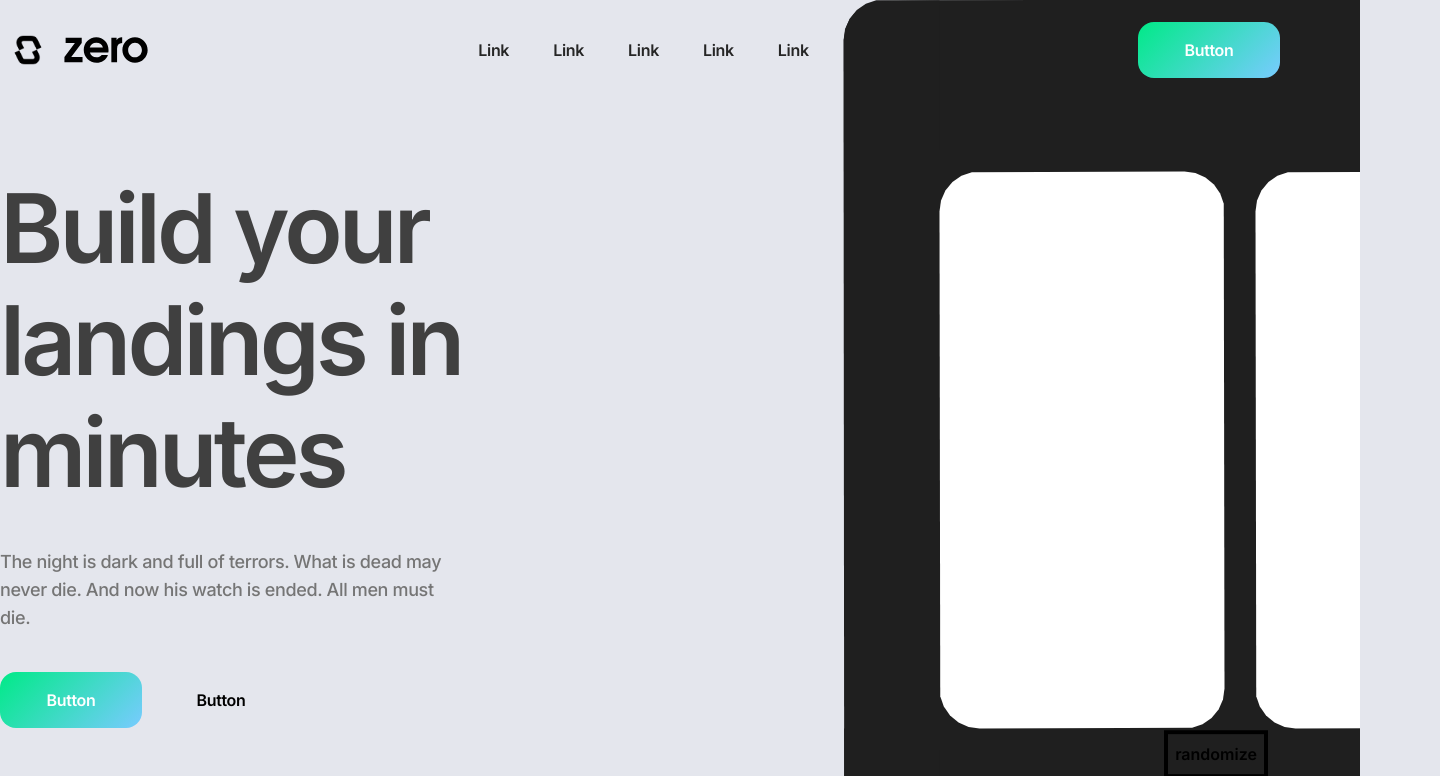
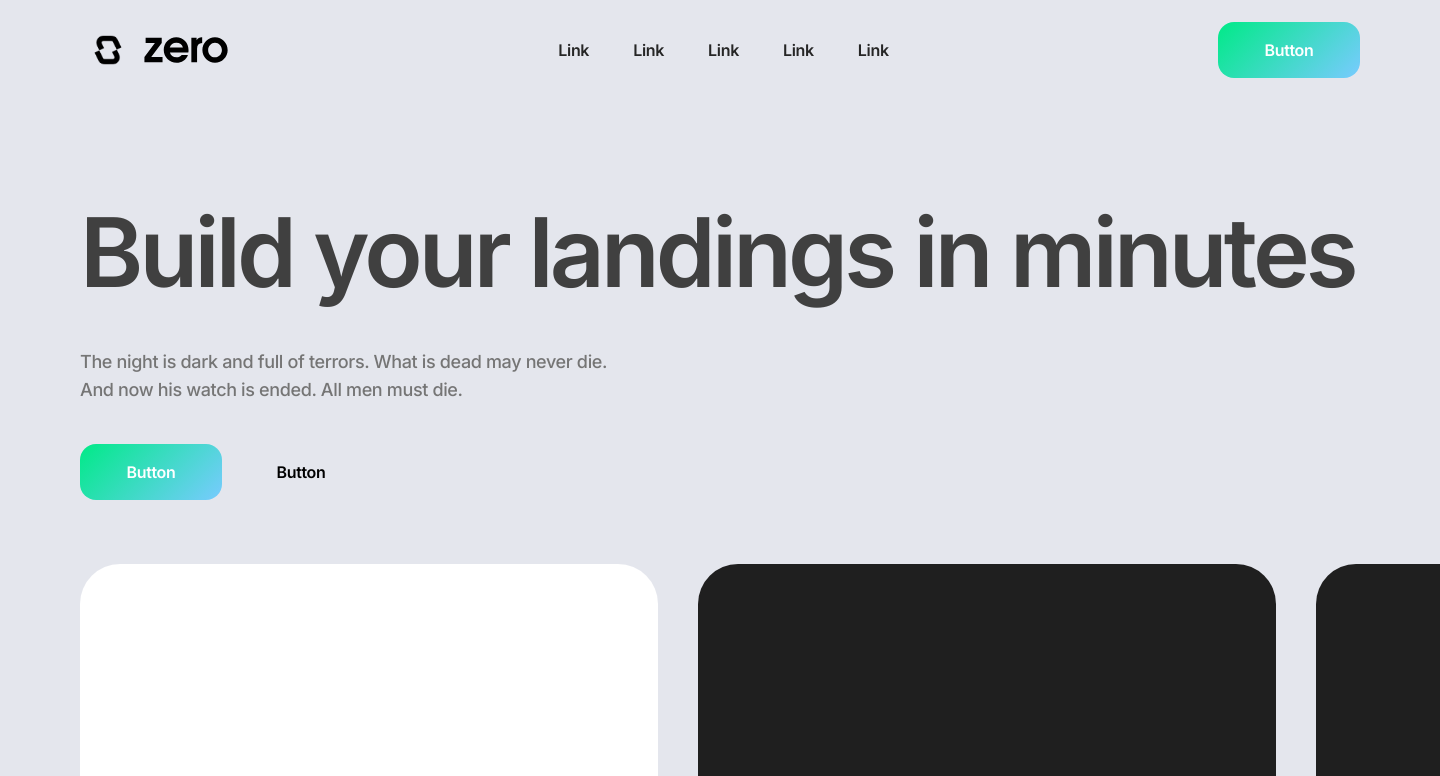
Before and after one commit to OldBoneBro/madmaxx-builder-webapp, a React (Vite) app: page / in a window 1280 px wide. Shown: the top 776 px of the page, 1440 px wide, since content can reach past the window. Built offline with nearby package versions, Linux system fonts and the light colour scheme.

Commit message:
switch to the Style-08 component

```diff
--- a/src/App.jsx
+++ b/src/App.jsx
@@ -1,9 +1,9 @@
-import Variant01 from "./assets/pages/Variant01.jsx"
+import Style08 from "./assets/heroes/Style-08.jsx"
 
 function App() {
 
   return (
-      <Variant01/>
+      <Style08/>
   )
 
 }
--- a/src/assets/heroes/Style-10.jsx
+++ b/src/assets/heroes/Style-10.jsx
@@ -2,8 +2,7 @@ import Navigatinon from "../navigation/Navigation.jsx"
 import ButtonPrimary from "../components/buttons/ButtonPrimary.jsx"
 import ButtonTertiary from "../components/buttons/ButtonTertiary.jsx"
 import { useEffect, useRef, useState } from "react"
-import { getRandomIntNumber } from "../../utils/getRandom.js"
-import { Engine, Render, Bounds ,Bodies, Body, Mouse, MouseConstraint, Composite, Runner, Events, Collision, Query, Constraint } from "matter-js"
+import { Engine, Render,Bodies, Body, Mouse, MouseConstraint, Composite, Runner, Events, Collision, } from "matter-js"
 import { Particles, physifyRightSection } from "../physics/physifyRightSection.js"
 import { populateWithLetterAreas } from "../physics/populateWithLetterAreas.js"
 import { centerBody } from "../physics/centerBody.js"
```
